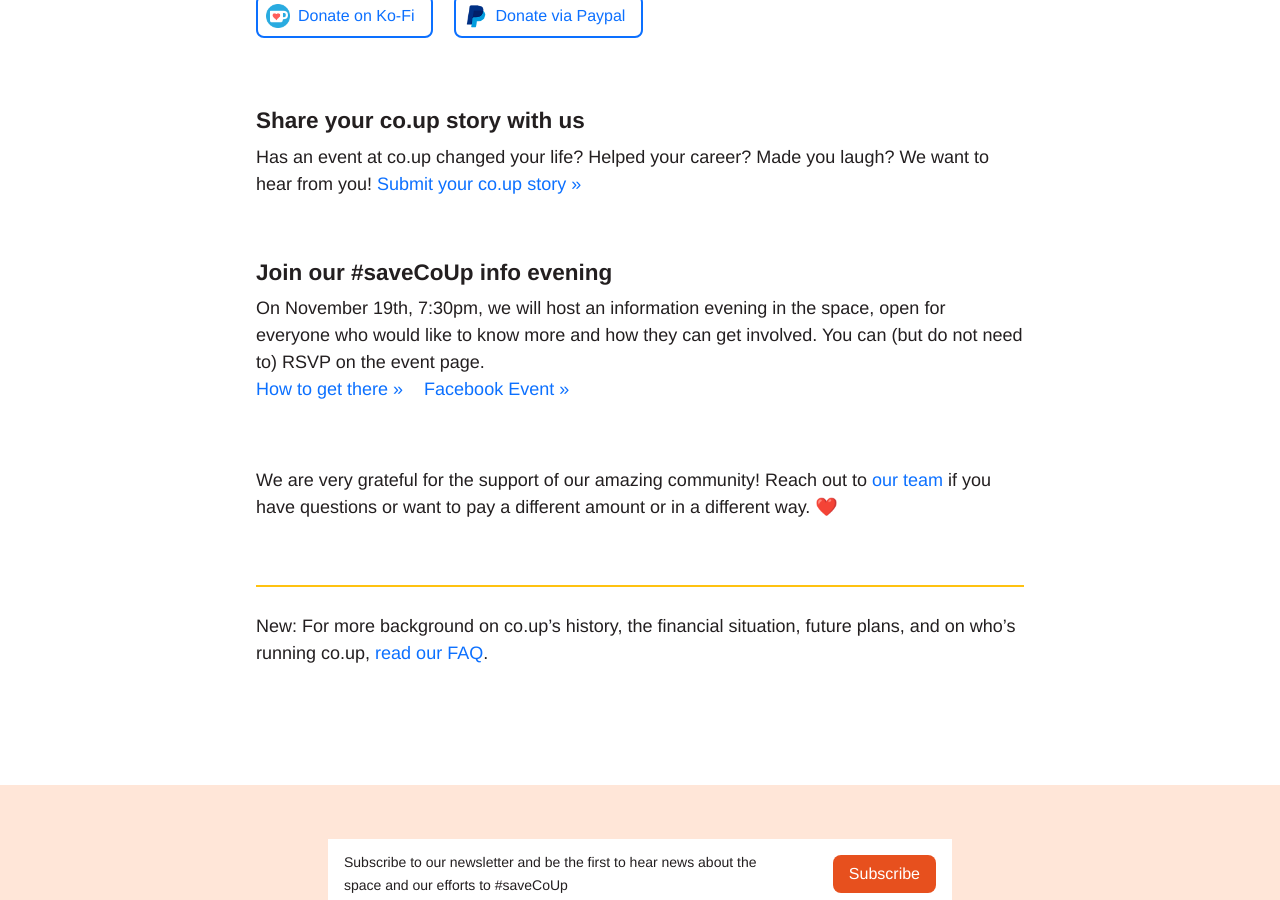
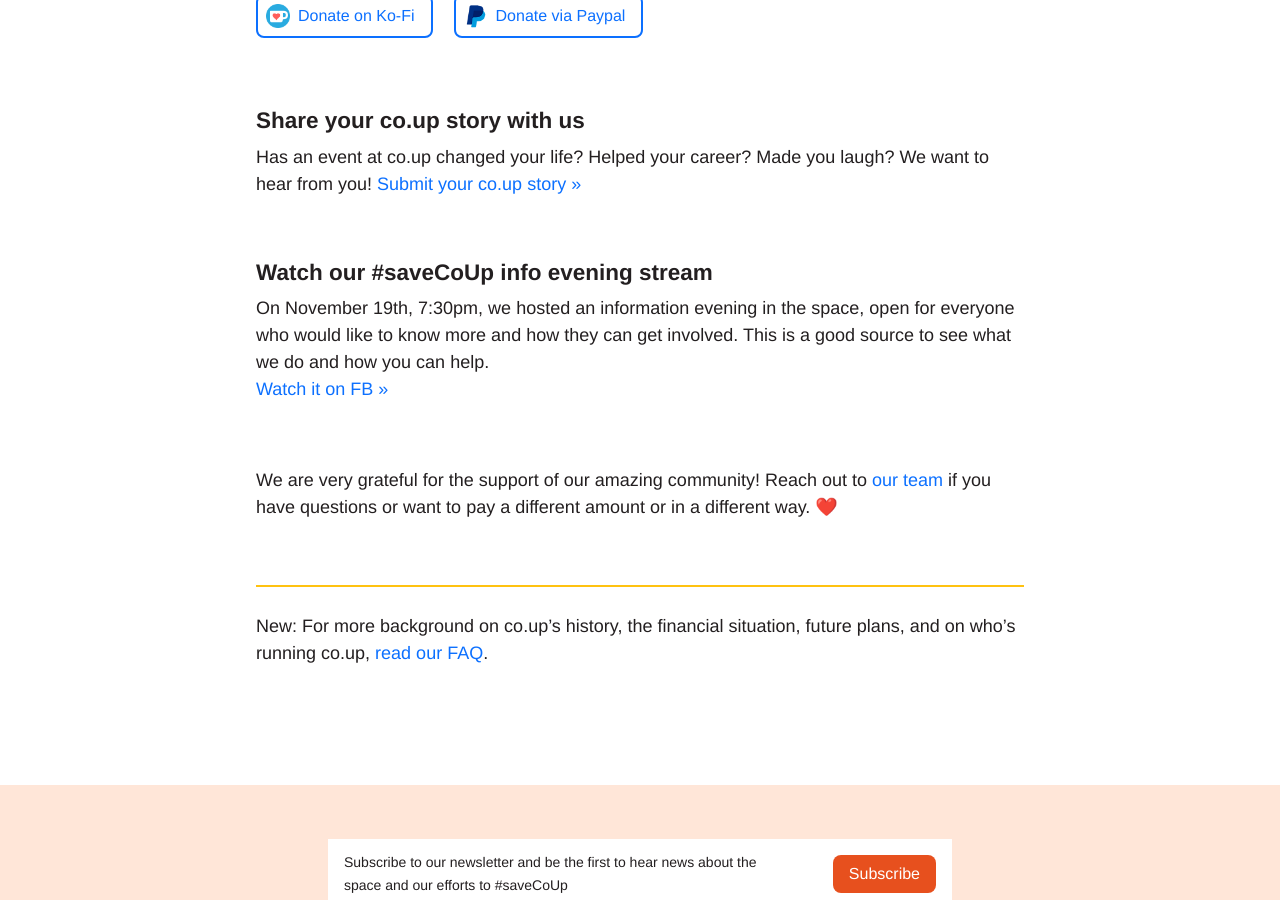
Before and after one commit to co-up/co-up.de, a Jekyll site: the page built from support-us.html, in a window 1280 px wide and 900 px high, scrolled down 1492 px. Built offline with Jekyll 4.4.1, drawn with Linux system fonts in a browser that asks for light colours.

Commit message:
updated the info evening section

```diff
--- a/support-us.html
+++ b/support-us.html
@@ -71,15 +71,12 @@ redirect_from: support-us.html
 </section>
 
 <section class="support-section">
-  <h3>Join our #saveCoUp info evening</h3>
+  <h3>Watch our #saveCoUp info evening stream</h3>
   <p>
-    On November 19th, 7:30pm, we will host an information evening in the space, open for everyone who would like to know more and how they can get involved. You can (but do not need to) RSVP on the event page.
+    On November 19th, 7:30pm, we hosted an information evening in the space, open for everyone who would like to know more and how they can get involved. This is a good source to see what we do and how you can help.
     <br>
-    <a href="/contact/#location" class="mr3">
-      How to get there »
-    </a>
-    <a href="https://www.facebook.com/events/562259214586158/" target="_blank">
-      Facebook Event »
+    <a class="mr3" href="https://www.facebook.com/co.up.community/videos/455487755160376/" target="_blank">
+      Watch it on FB »
     </a>
   </p>
 </section>
```
